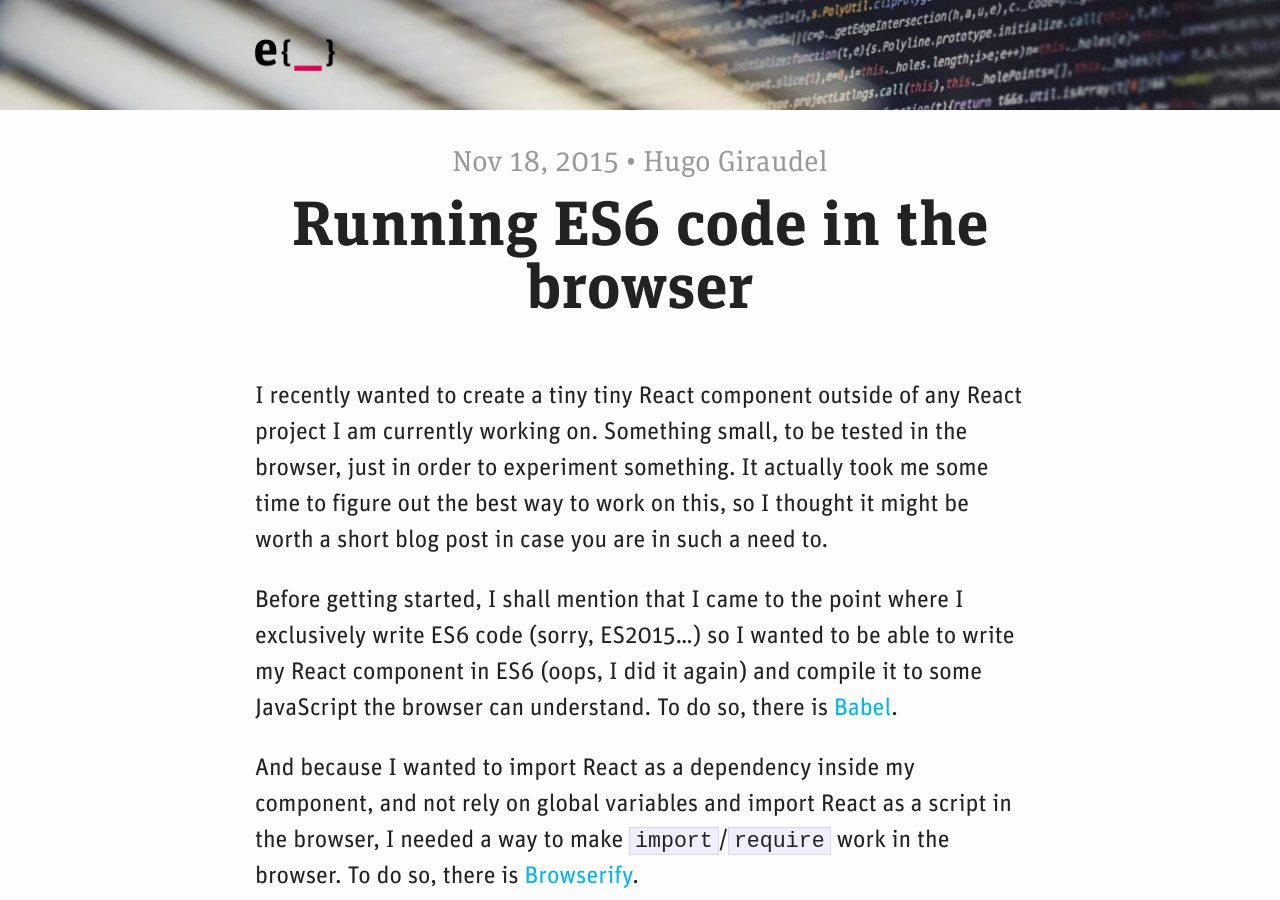
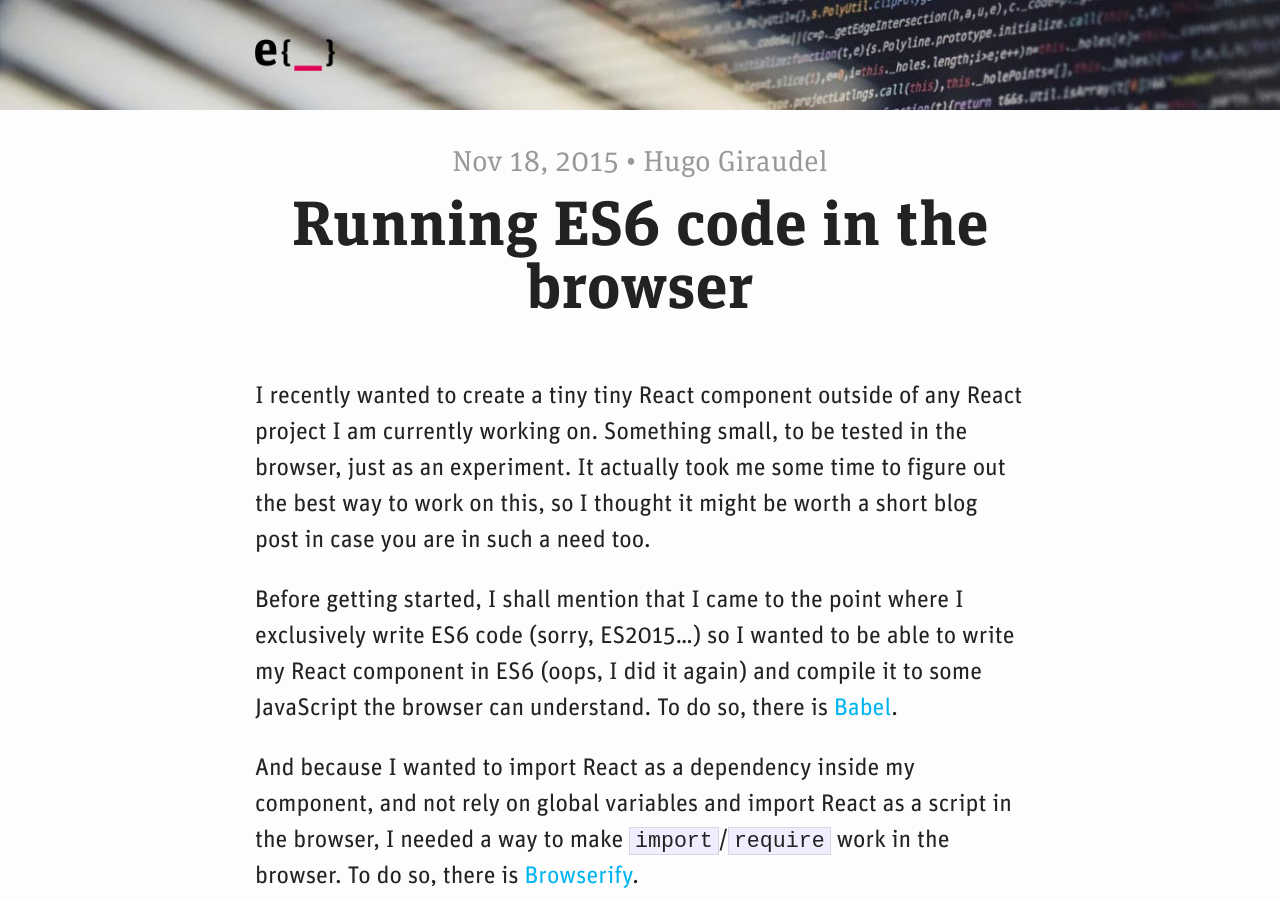
Before and after one commit to edenspiekermann/espi-devblog, a Jekyll site: the page built from _posts/2015-11-18-running-node-es6-code-in-the-browser.md, in a window 1280 px wide and 900 px high. Built offline with Jekyll 4.4.1, drawn with Linux system fonts in a browser that asks for light colours.

Commit message:
tinytiny text tweaks

```diff
--- a/_posts/2015-11-18-running-node-es6-code-in-the-browser.md
+++ b/_posts/2015-11-18-running-node-es6-code-in-the-browser.md
@@ -4,7 +4,7 @@ layout: post
 title: "Running ES6 code in the browser"
 ---
 
-I recently wanted to create a tiny tiny React component outside of any React project I am currently working on. Something small, to be tested in the browser, just in order to experiment something. It actually took me some time to figure out the best way to work on this, so I thought it might be worth a short blog post in case you are in such a need to.
+I recently wanted to create a tiny tiny React component outside of any React project I am currently working on. Something small, to be tested in the browser, just as an experiment. It actually took me some time to figure out the best way to work on this, so I thought it might be worth a short blog post in case you are in such a need too.
 
 Before getting started, I shall mention that I came to the point where I exclusively write ES6 code (sorry, ES2015…) so I wanted to be able to write my React component in ES6 (oops, I did it again) and compile it to some JavaScript the browser can understand. To do so, there is [Babel](https://babeljs.io/).
 
```
